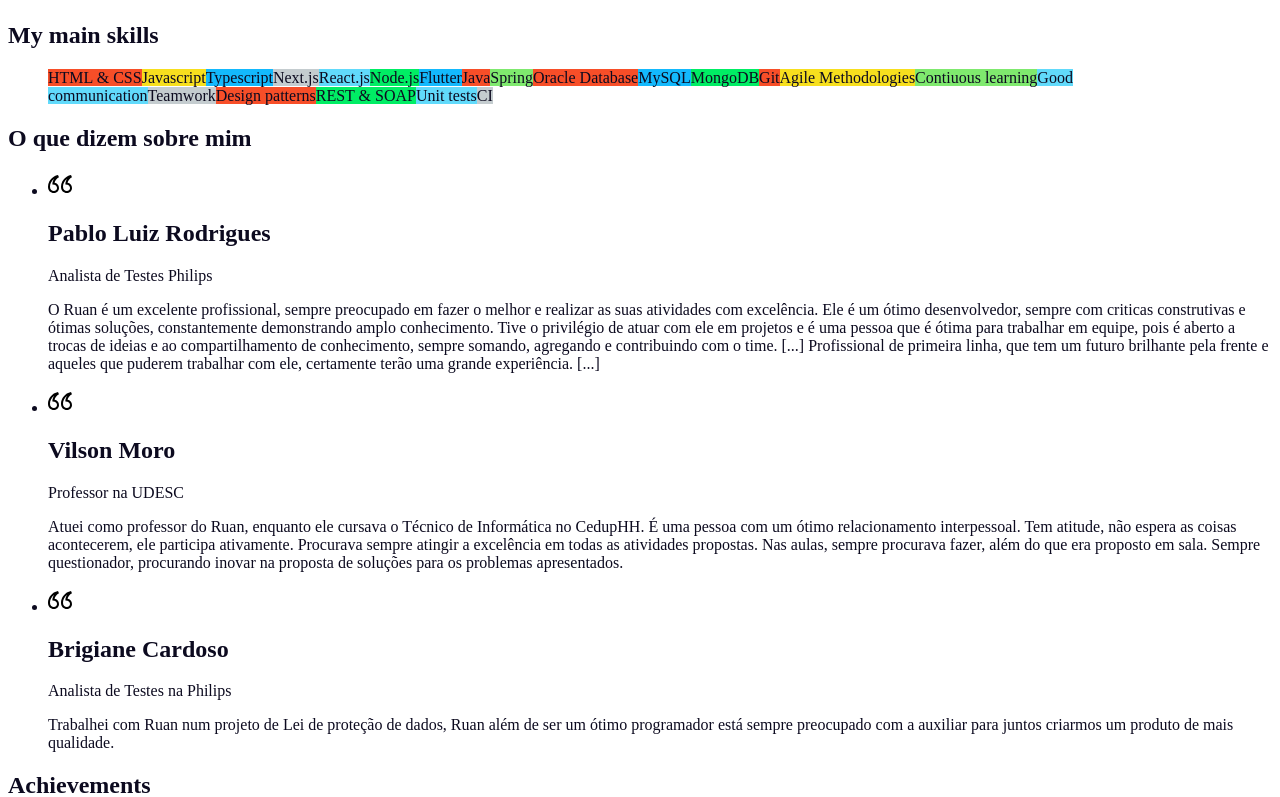
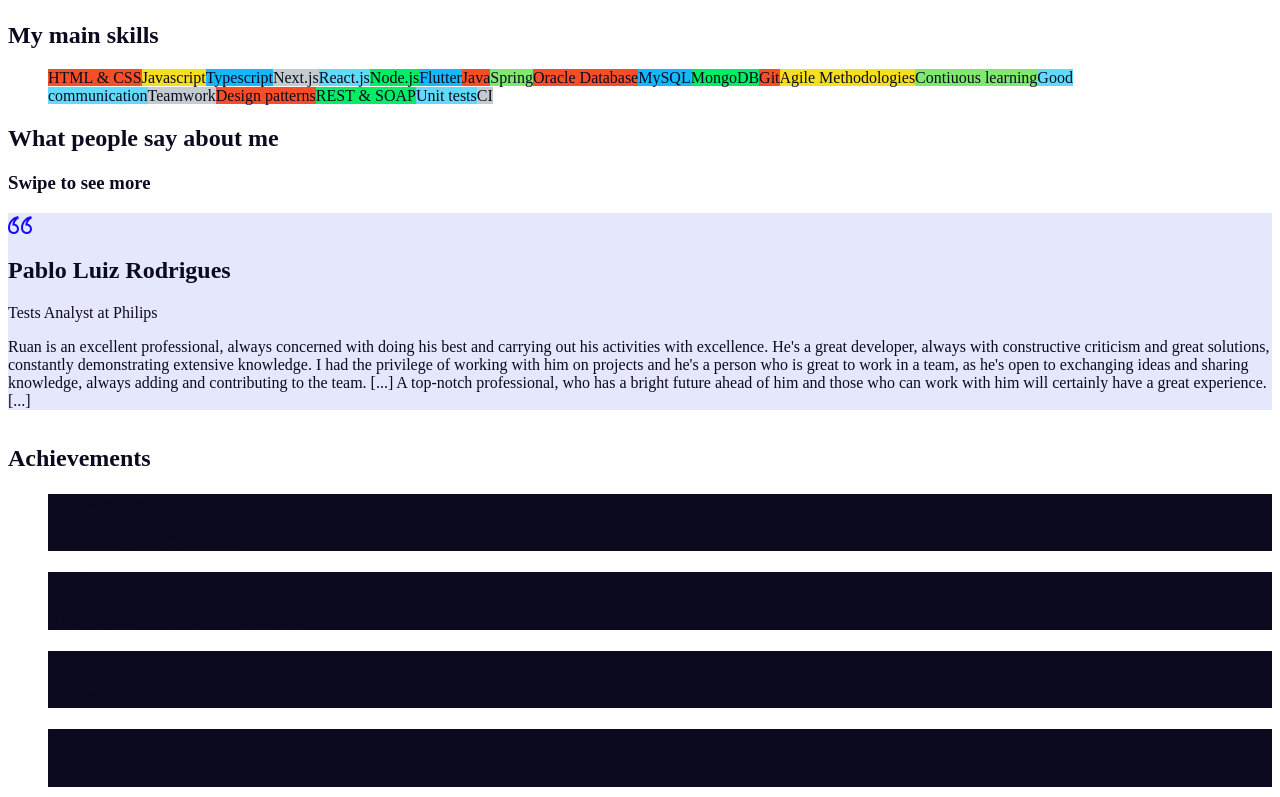
Before and after one commit to RuanScherer/my-site, a Next.js app: page / in a window 1280 px wide. Shown: the part 2363-3160 px from the top of the page. Built offline with nearby package versions, Linux system fonts and the light colour scheme.

Commit message:
feat: recommendations section redesign

```diff
--- a/components/AchievementsSection.js
+++ b/components/AchievementsSection.js
@@ -18,7 +18,7 @@ export const AchievementsSection = () => {
   return (
     <motion.section
       id="awards-recognition"
-      className="pt-52"
+      className="pt-32"
       {...opacityAnimation}
     >
       <CustomContainer className="flex flex-col items-center space-y-8">
--- /dev/null
+++ b/components/RecommendationsSection.js
@@ -0,0 +1,46 @@
+import { motion } from "framer-motion"
+import Slider from "react-slick"
+import { CustomContainer } from "../components/CustomContainer"
+import { recommendations } from "../data/"
+import { opacityAnimation } from "../constants"
+
+export const RecommendationsSection = () => {
+  return (
+    <motion.section
+      id="say-about-me"
+      className="pt-32"
+      {...opacityAnimation}
+    >
+      <CustomContainer className="flex flex-col items-stretch">
+        <h2 className="text-2xl md:text-3xl xl:text-4xl text-center font-extrabold">
+          What people say about me
+        </h2>
+        <h3 className="text-sm md:text-base xl:text-lg text-gray-500 text-center font-medium">
+          Swipe to see more
+        </h3>
+
+        <Slider
+          className="mt-6 lg:w-5/6 lg:mx-auto"
+          slidesToShow={1}
+          slidesToScroll={1}
+          arrows={false}
+        >
+          { recommendations.map((recommendation, index) => (
+            <div key={index} className="px-2">
+              <div className="p-6 rounded-xl text-center" style={{ backgroundColor: "#9FA5F644" }}>
+                <img
+                  className="w-5 md:w-6 xl:w-8 mx-auto mb-2"
+                  src="/images/quote.svg"
+                  alt="Quote"
+                />
+                <h2 className="text-lg md:text-xl xl:text-2xl font-bold">{recommendation.name}</h2>
+                <span className="text-sm md:text-base xl:text-lg font-semibold">{recommendation.role}</span>
+                <p className="text-sm md:text-base xl:text-lg font-medium leading-relaxed mt-4">{recommendation.content}</p>
+              </div>
+            </div>
+          ))}
+        </Slider>
+      </CustomContainer>
+    </motion.section>
+  )
+}
--- a/components/SkillsSection.js
+++ b/components/SkillsSection.js
@@ -6,7 +6,7 @@ import { SkillChip } from "./SkillChip"
 export const SkillsSection = () => {
   return (
     <motion.section id="skills" {...opacityAnimation}>
-      <CustomContainer className="pt-24 flex flex-col items-center">
+      <CustomContainer className="pt-32 flex flex-col items-center">
         <h2 className="mb-6 text-2xl md:text-3xl xl:text-4xl font-extrabold">
           My main skills
         </h2>
--- a/data/index.js
+++ b/data/index.js
@@ -244,30 +244,30 @@ export const socialLinks = [
 export const recommendations = [
   {
     name: "Pablo Luiz Rodrigues",
-    role: "Analista de Testes Philips",
+    role: "Tests Analyst at Philips",
     content: `
-      O Ruan é um excelente profissional, sempre preocupado em fazer o melhor e realizar as suas atividades com excelência.
-      Ele é um ótimo desenvolvedor, sempre com criticas construtivas e ótimas soluções, constantemente demonstrando amplo conhecimento.
-      Tive o privilégio de atuar com ele em projetos e é uma pessoa que é ótima para trabalhar em equipe, pois é aberto a trocas de ideias e ao compartilhamento de conhecimento, sempre somando, agregando e contribuindo com o time.
+      Ruan is an excellent professional, always concerned with doing his best and carrying out his activities with excellence.
+      He's a great developer, always with constructive criticism and great solutions, constantly demonstrating extensive knowledge.
+      I had the privilege of working with him on projects and he's a person who is great to work in a team, as he's open to exchanging ideas and sharing knowledge, always adding and contributing to the team.
       [...]
-      Profissional de primeira linha, que tem um futuro brilhante pela frente e aqueles que puderem trabalhar com ele, certamente terão uma grande experiência.
+      A top-notch professional, who has a bright future ahead of him and those who can work with him will certainly have a great experience.
       [...]
     `
   },
   {
     name: "Vilson Moro",
-    role: "Professor na UDESC",
+    role: "Professor at UDESC",
     content: `
-      Atuei como professor do Ruan, enquanto ele cursava o Técnico de Informática no CedupHH. É uma pessoa com um ótimo relacionamento interpessoal.
-      Tem atitude, não espera as coisas acontecerem, ele participa ativamente. Procurava sempre atingir a excelência em todas as atividades propostas.
-      Nas aulas, sempre procurava fazer, além do que era proposto em sala. Sempre questionador, procurando inovar na proposta de soluções para os problemas apresentados.
+      I worked as Ruan's teacher, while he was studying Computer Technician at Cedup Hermann Hering. He's a person with a great interpersonal relationship.
+      He has an attitude, he doesn't wait for things to happen, he actively participates. He always sought to achieve excellence in all proposed activities.
+      In class, he always tried to do more than what was proposed in class. Always questioning, seeking to innovate in the proposal of solutions for the presented problems.
     `
   },
   {
     name: "Brigiane Cardoso",
-    role: "Analista de Testes na Philips",
+    role: "Tests Analyst at Philips",
     content: `
-      Trabalhei com Ruan num projeto de Lei de proteção de dados, Ruan além de ser um ótimo programador está sempre preocupado com a auxiliar para juntos criarmos um produto de mais qualidade.
+      I worked with Ruan on a data protection law project, besides being a great programmer, Ruan is always concerned with helping us to create a better quality product together.
     `
   }
 ]
--- a/package.json
+++ b/package.json
@@ -16,7 +16,9 @@
     "react": "17.0.1",
     "react-card-flip": "^1.1.5",
     "react-dom": "17.0.1",
+    "react-slick": "^0.28.1",
     "redis": "^3.0.2",
+    "slick-carousel": "^1.8.1",
     "tailwindcss": "npm:@tailwindcss/postcss7-compat"
   }
 }
--- a/pages/_app.js
+++ b/pages/_app.js
@@ -1,8 +1,10 @@
 import Head from 'next/head'
 import { AnimateSharedLayout } from 'framer-motion'
 import Header from "../components/Header";
+import Footer from '../components/Footer';
 import "tailwindcss/tailwind.css";
-import Footer from '../components/Footer';
+import "slick-carousel/slick/slick.css";
+import "slick-carousel/slick/slick-theme.css";
 
 function MyApp({ Component, pageProps }) {
   return (
--- a/pages/index.js
+++ b/pages/index.js
@@ -8,6 +8,7 @@ import { ExperienceBanner } from "../components/ExperienceBanner"
 import { OverviewAboutMe } from "../components/OverviewAboutMe"
 import { SkillsSection } from "../components/SkillsSection"
 import { AchievementsSection } from "../components/AchievementsSection"
+import { RecommendationsSection } from "../components/RecommendationsSection"
 
 export default function Home() {
   return (
@@ -20,27 +21,7 @@ export default function Home() {
 
       <SkillsSection />
 
-      <motion.section {...opacityAnimation} id="say-about-me" className="pt-52 space-y-12 flex flex-col">
-        <h1 className="text-center text-3xl md:text-4xl font-extrabold relative w-full mb-8 lg:mb-20">
-          O que dizem sobre mim
-        </h1>
-
-        <ul className="grid grid-cols-1 lg:grid-cols-3 gap-14 lg:gap-10 font-medium list-none">
-          { recommendations.map(recommendation => (
-              <li className="relative pl-12">
-                <img
-                  className="absolute left-4 -top-8 lg:-left-0 lg:-top-20 w-20 lg:w-36 opacity-10"
-                  src="/images/quote.svg"
-                  alt="Quote"
-                />
-                <h2 className="text-2xl md:text-3xl font-extrabold">{recommendation.name}</h2>
-                <span className="text-lg md:text-xl text-gray-600">{recommendation.role}</span>
-                <p className="leading-relaxed text-lg md:text-xl text-justify mt-5">{recommendation.content}</p>
-              </li>
-            )
-          )}
-        </ul>
-      </motion.section>
+      <RecommendationsSection />
 
       <AchievementsSection />
 
```
Also changed, not shown: public/images/quote.svg, 1 other file (tests, documents, lock files or other folders).
